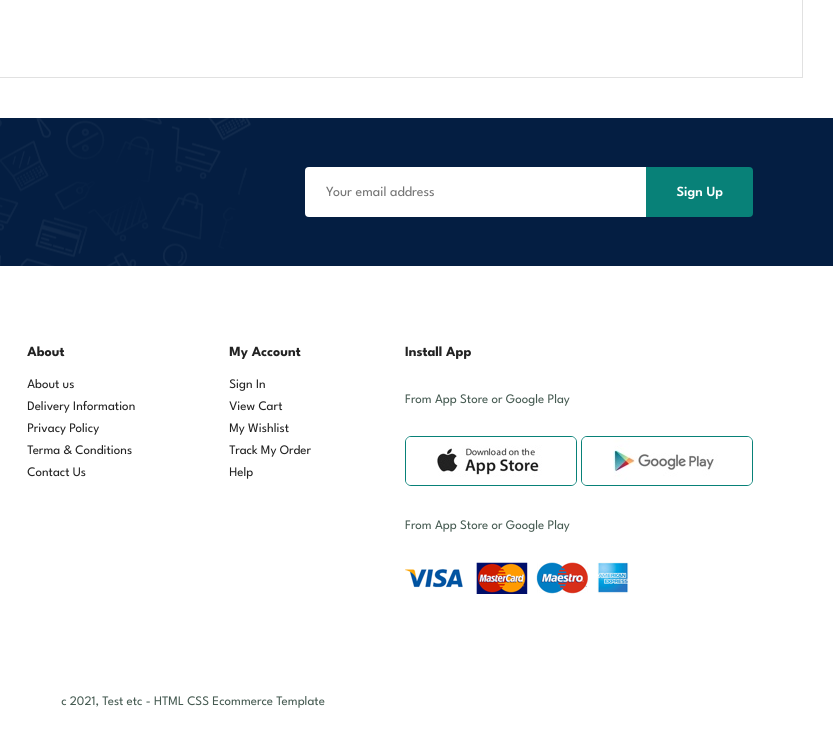
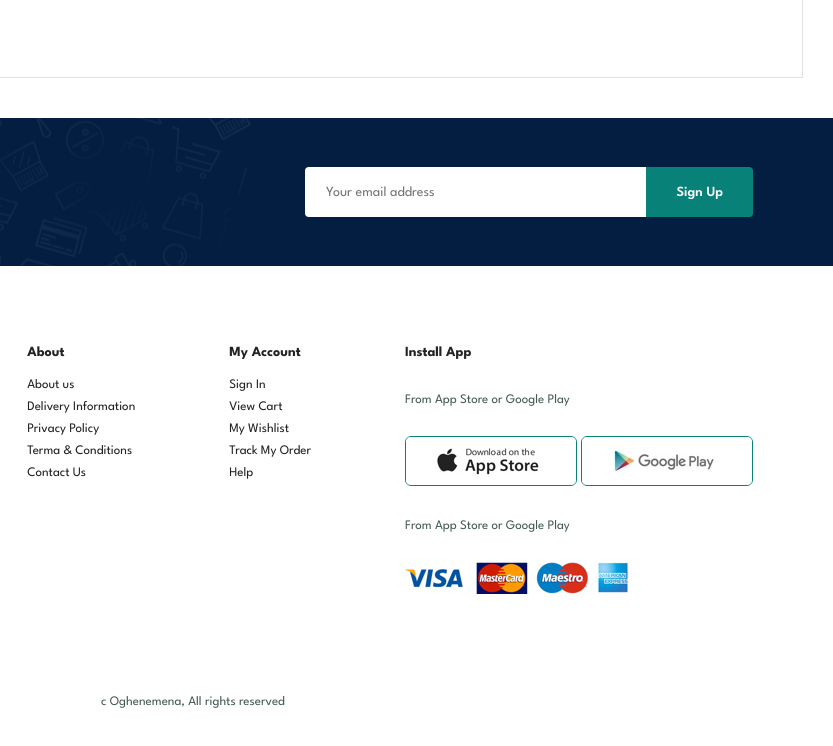
Before and after one commit to Oghenemena/e-commerce-website, a plain HTML site: page contact.html in a window 1280 px wide. Shown: the part 1467-2213 px from the top of the page, 447-1280 px from the left. Drawn offline with Linux system fonts and the light colour scheme.

Commit message:
Update contact.html

```diff
--- a/contact.html
+++ b/contact.html
@@ -151,7 +151,7 @@
         </div>
 
         <div class="copyright">
-            <p>c 2021, Test etc - HTML CSS Ecommerce Template</p>
+            <p>c Oghenemena, All rights reserved</p>
         </div>
     </footer>
 
```
